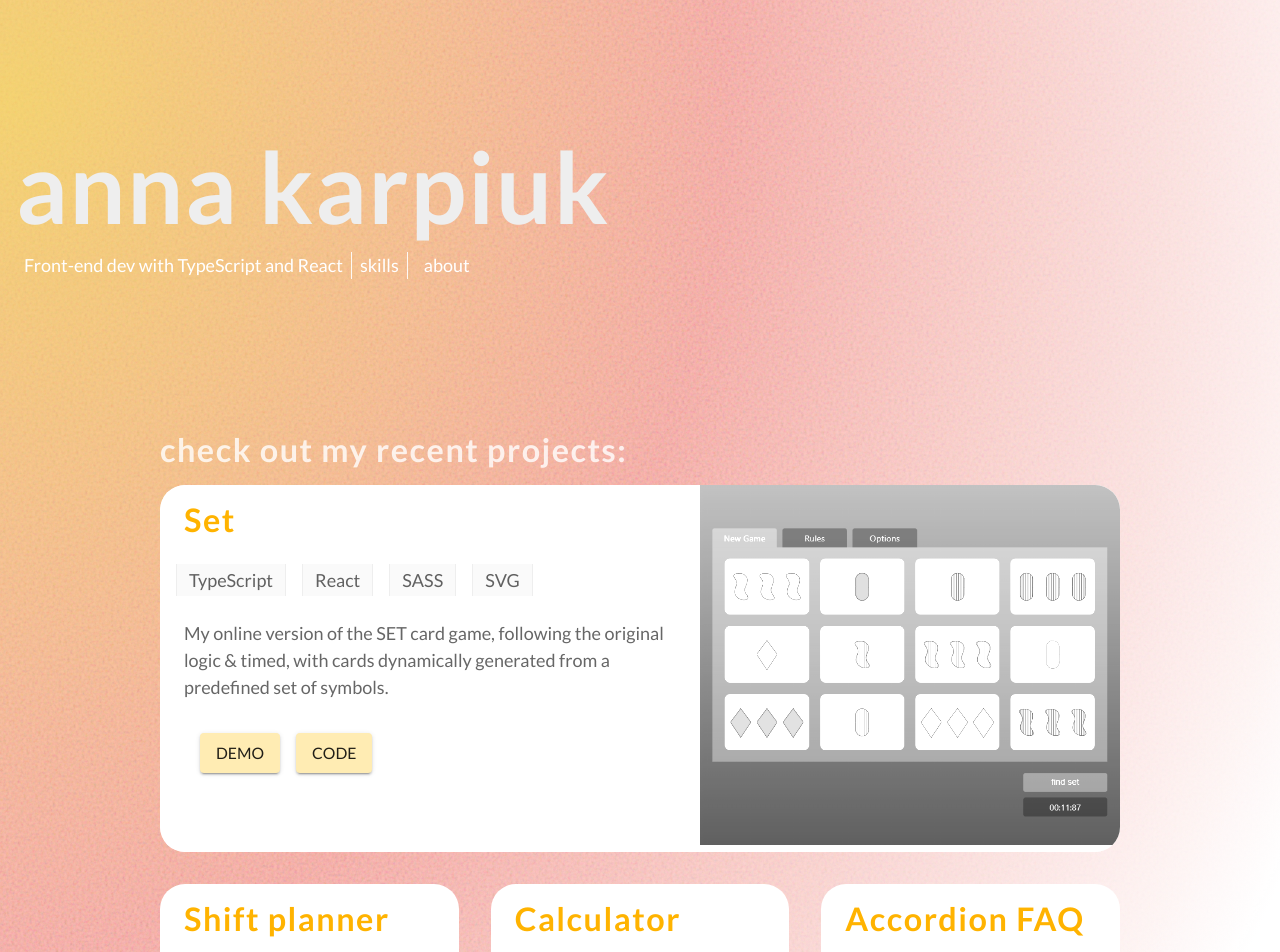
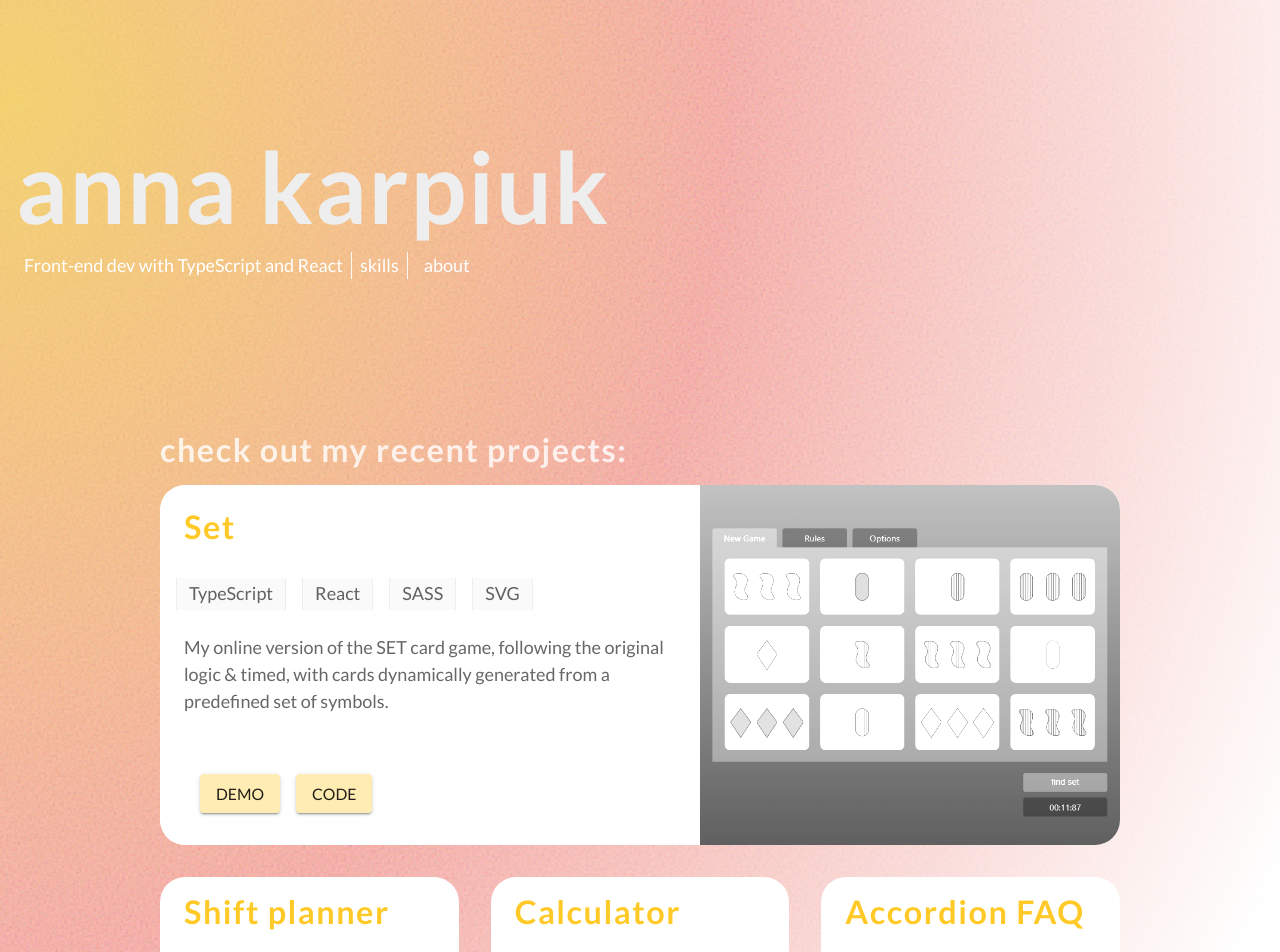
Before and after one commit to ann-kar/ann-kar.github.io, a React (Create React App) app: page / in a window 1280 px wide. Shown: the top 952 px of the page. Built offline with nearby package versions, Linux system fonts and the light colour scheme.

Commit message:
updated project height

```diff
--- a/src/components/LastProject.js
+++ b/src/components/LastProject.js
@@ -1,16 +1,13 @@
 import React from 'react';
-import { Typography, Grid } from '@mui/material';
-import { Button, Card, CardHeader, CardContent, CardActionArea, CardActions, CardMedia } from '@mui/material';
-import setDesktop from '../assets/set-desktop-narrow.png';
+import { Card, CardActionArea, CardMedia } from '@mui/material';
 
 import { Project } from "../components";
 import { lastProject } from '../data/project-data';
+import setDesktop from '../assets/set-desktop-narrow.png';
 
-
-
-const LastProject = ({ name, ...props }) => {
+const LastProject = (props) => {
     return (
-        <Card sx={{ display: 'flex', p: 0 }}>
+        <Card sx={{ display: 'flex', p: 0, height: {lg: 360} }}>
             <Project data={lastProject} />
             <Card sx={{ display: {xs: 'none', lg: 'flex'}, minWidth: 420, p: 0, borderRadius: 0 }}>
                 <CardActionArea href="https://ann-kar.github.io/set/" >
--- a/src/components/Project.js
+++ b/src/components/Project.js
@@ -4,7 +4,7 @@ import { Button, Card, CardContent, CardHeader } from '@mui/material';
 
 const Project = ({ data }) => {
     return (
-        <Card sx={{ minWidth: 270, p: 0, maxHeight: { md: '100%' } }}>
+        <Card sx={{ minWidth: 270, p: 0, display: 'flex', flexWrap: 'wrap', minHeight: {xs: 0, md: '23.5rem', lg: 'unset' }}}>
             <CardHeader
                 sx={{ ml: 1, pb: 0, pl: 2 }}
                 title={data.name}
@@ -16,11 +16,12 @@ const Project = ({ data }) => {
                         <Chip label={tech} />
                     ))}
                 </Box>
-                <Typography component="p" variant="body" color="text.secondary" sx={{ my: 2, mx: 1 }}>
+                <Typography component="p" variant="body" color="text.secondary"
+                sx={{ my: 2, mx: 1 }}>
                     {data.description}
                 </Typography>
             </CardContent>
-            <Container sx={{ display: 'flex', px: 2, justifyContent: { xs: 'center', md: 'flex-start' } }}>
+            <Container sx={{ alignSelf: 'flex-end', display: 'flex', px: 2, justifyContent: { xs: 'center', md: 'flex-start' } }}>
                 {data.demo && <Button variant="contained" color="secondary" href={data.demo}>DEMO</Button>}
                 {data.code && <Button variant="contained" color="secondary" href={data.code}>CODE</Button>}
             </Container>
--- a/src/theme.js
+++ b/src/theme.js
@@ -6,12 +6,13 @@ let theme = createTheme({
         'sm': 600,
         'md': 768,
         'lg': 1050,
+        'xlg': 1300
     },
     palette: {
         type: 'light',
         primary: {
             main: 'rgb(255, 155, 155, 0.3)',
-            light: '#61dafb',
+            light: 'rgba(255, 155, 155,0.7)',
             dark: '#fff',
         },
         secondary: {
@@ -90,7 +91,7 @@ theme = createTheme(theme, {
         MuiCardHeader: {
             styleOverrides: {
                 root: {
-                    color: amber[600],
+                    color: amber[400],
                     margin: theme.spacing(0),
                 },
             }
```
